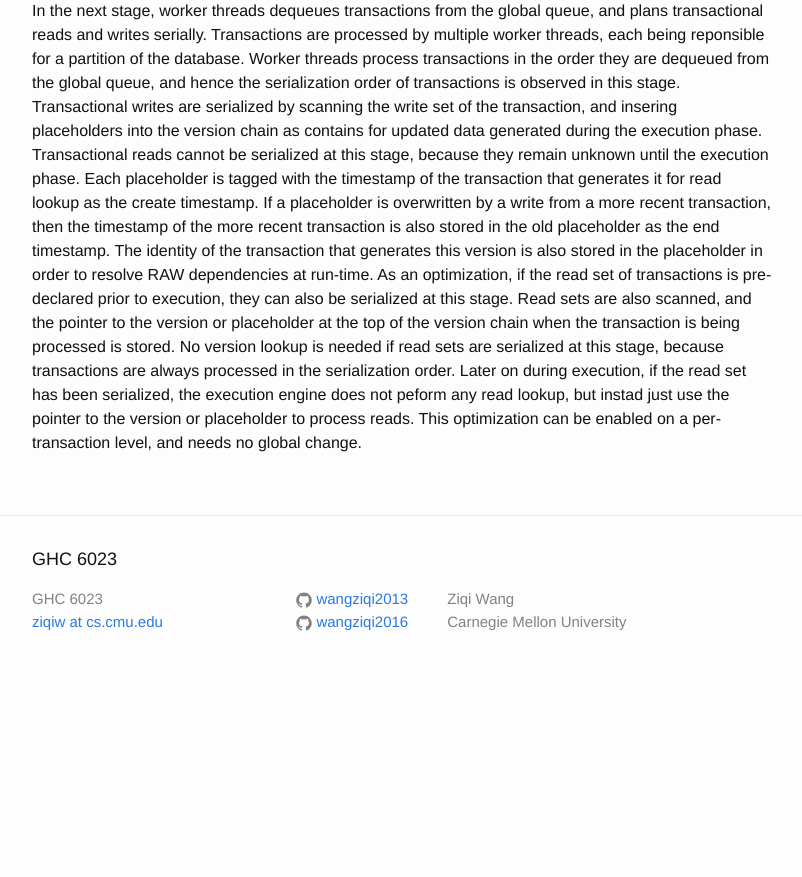
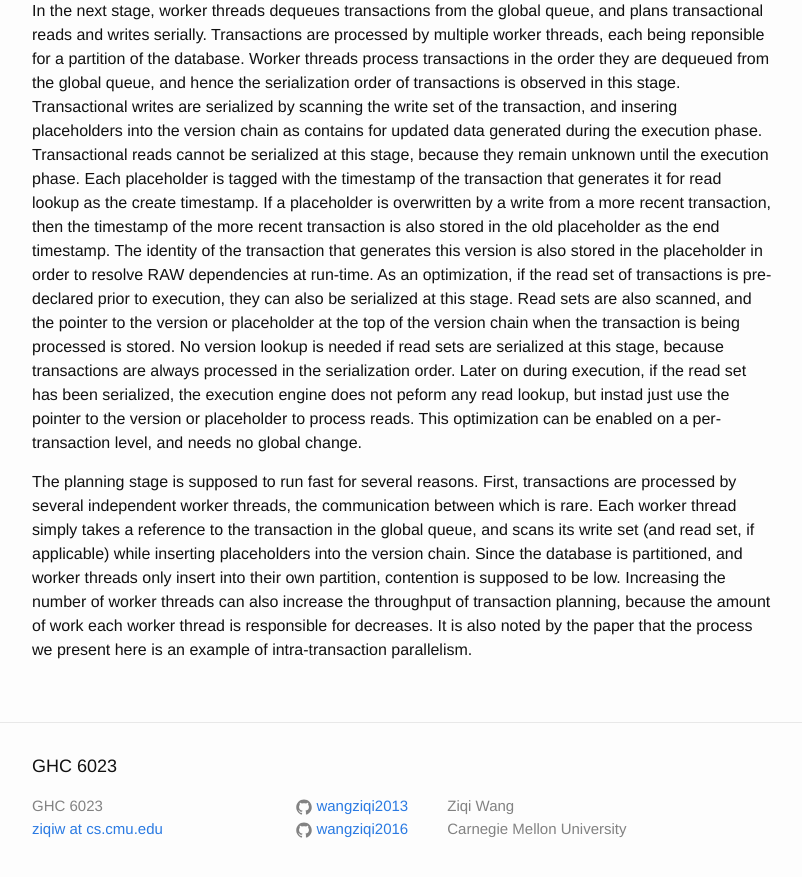
Before and after one commit to wangziqi2013/wangziqi2013.github.io, a Jekyll site: the page built from _posts/2018-06-28-Rethinking-Serializable-MVCC.markdown, in a window 1280 px wide and 900 px high, scrolled down 2032 px. Shown: the top 877 px of the window, without its empty margins (238-1040 px from the left). Built offline with Jekyll 4.4.1, drawn with Linux system fonts in a browser that asks for light colours; before the commit the page ends 2725 px from its top, so only the background shows below that.

Commit message:
Adding intra-txn parallelism

```diff
--- a/_posts/2018-06-28-Rethinking-Serializable-MVCC.markdown
+++ b/_posts/2018-06-28-Rethinking-Serializable-MVCC.markdown
@@ -90,3 +90,11 @@ of the version chain when the transaction is being processed is stored. No versi
 at this stage, because transactions are always processed in the serialization order. Later on during execution, if the read set
 has been serialized, the execution engine does not peform any read lookup, but instad just use the pointer to the version or
 placeholder to process reads. This optimization can be enabled on a per-transaction level, and needs no global change.
+
+The planning stage is supposed to run fast for several reasons. First, transactions are processed by several independent
+worker threads, the communication between which is rare. Each worker thread simply takes a reference to the transaction in
+the global queue, and scans its write set (and read set, if applicable) while inserting placeholders into the version chain.
+Since the database is partitioned, and worker threads only insert into their own partition, contention is supposed to be low.
+Increasing the number of worker threads can also increase the throughput of transaction planning, because the amount of work
+each worker thread is responsible for decreases. It is also noted by the paper that the process we present here is an example of
+intra-transaction parallelism.
```
